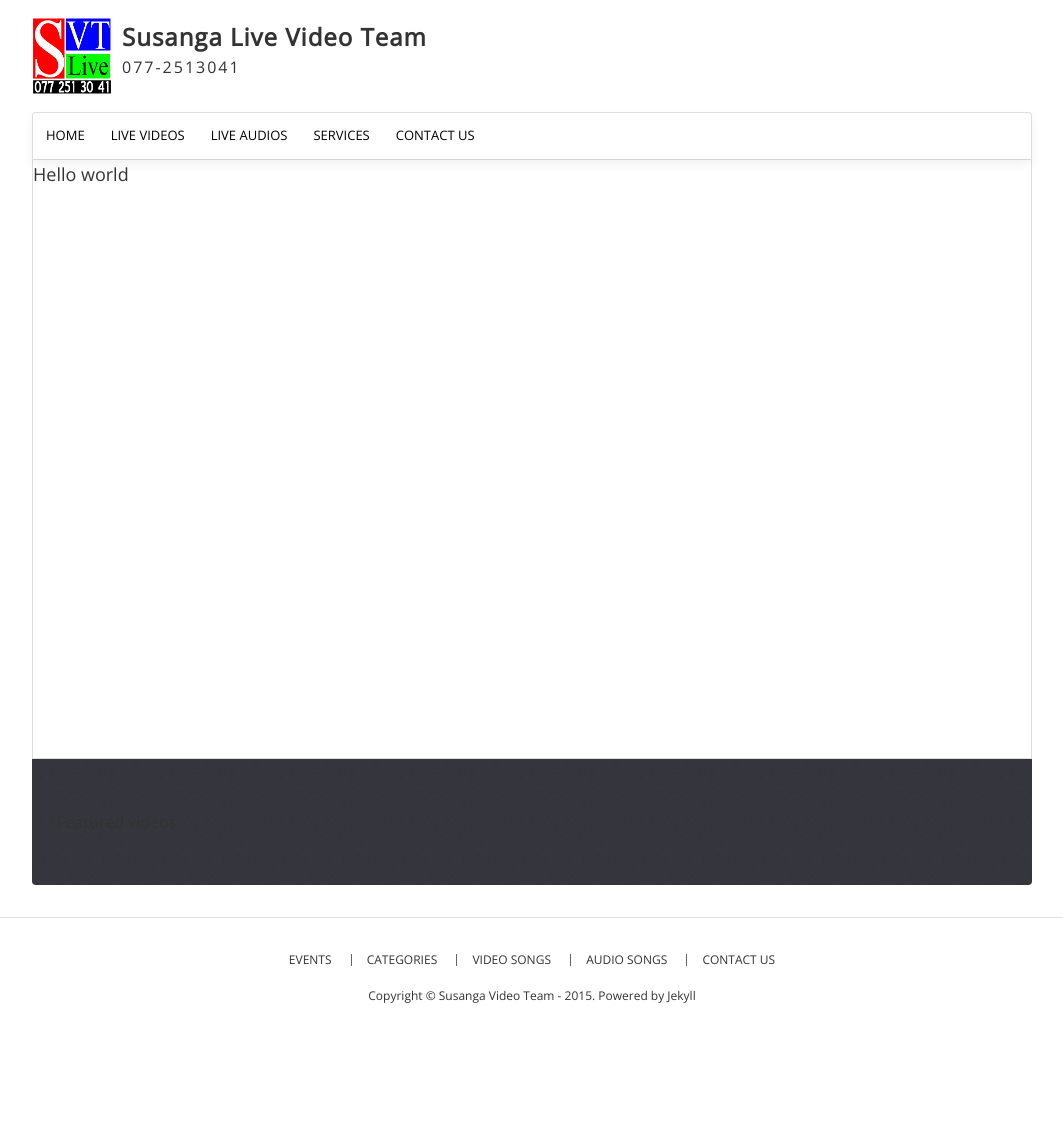
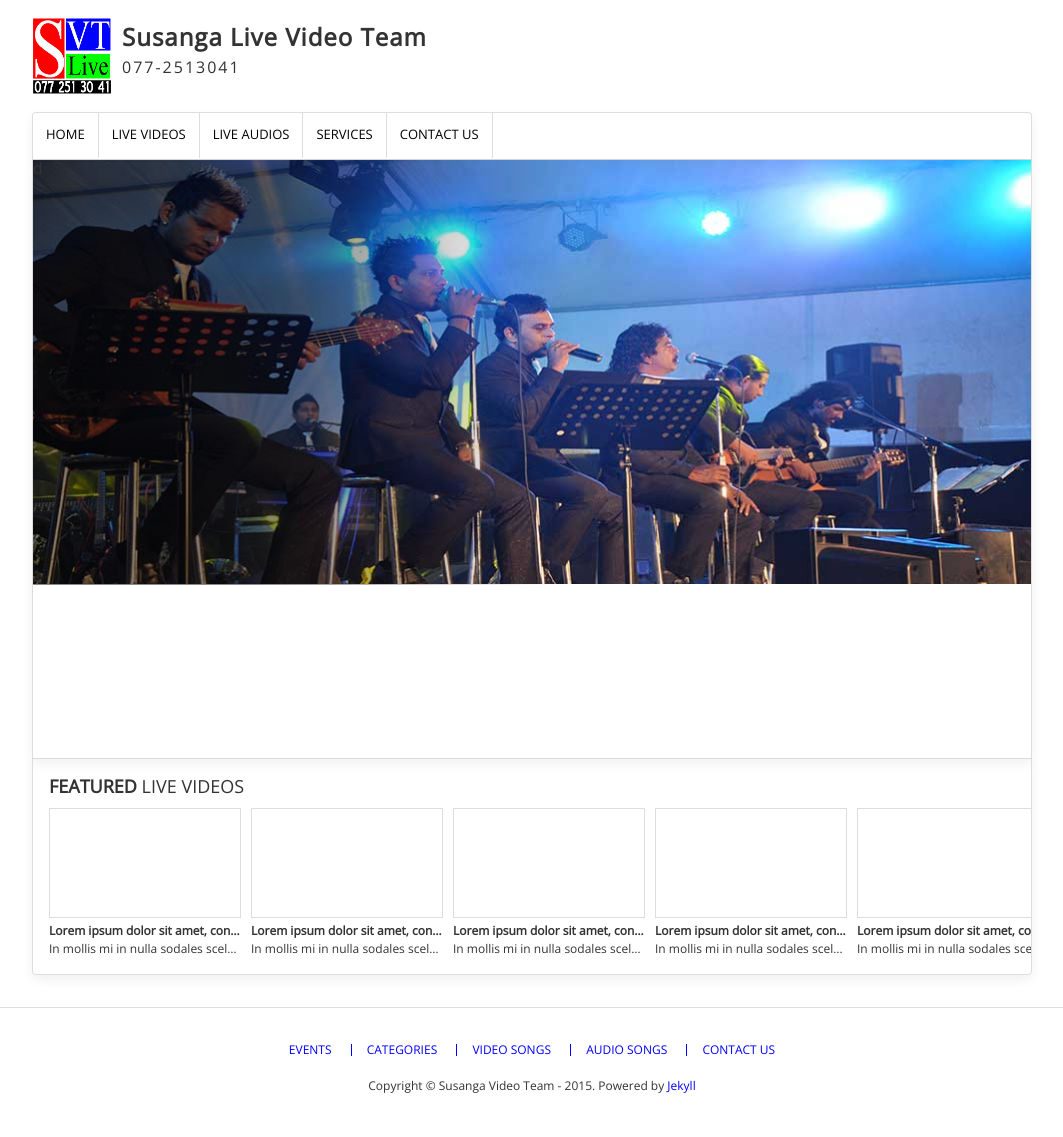
Before and after one commit to susanga/susanga.github.io, a Jekyll site: the page built from index.html, in a window 1280 px wide. Shown: the whole page, without its empty margins (108-1171 px from the left). Built offline with Jekyll 4.4.1, drawn with Linux system fonts in a browser that asks for light colours; nearby versions of some CDN libraries; the list of posts is cut into pages by our own code; before the commit the page ends 1047 px from its top, so only the background shows below that.

Commit message:
Featured live show panel

```diff
--- a/_config.yml
+++ b/_config.yml
@@ -6,7 +6,7 @@ description: > # this means to ignore newlines until "baseurl:"
   Susanga Video team official website.
 baseurl: "" # the subpath of your site, e.g. /blog/
 url: "https://susanga.github.io" # the base hostname & protocol for your site
-# url: "http://localhost:3000" # the base hostname & protocol for your site
+url: "http://localhost:3000" # the base hostname & protocol for your site
 logourl: /assets/images/susanga-logo.jpg # Site logo
 # Theme customization - please change from the defaults!
 theme:
--- a/_layouts/default.html
+++ b/_layouts/default.html
@@ -73,7 +73,34 @@
     {{ content }}
   </div>
   <div class="featured-videos">
-    Featured videos
+    <h4>Featured <span>Live Videos</span></h4>
+    <div class="videos-wrapper">
+      <div class="featured-video">
+        <div class="cover-video"></div>
+        <h5>Lorem ipsum dolor sit amet, consectetur adipiscing elit.</h5>
+        <p>In mollis mi in nulla sodales scelerisque placerat sit amet eros. </p>
+      </div>
+      <div class="featured-video">
+        <div class="cover-video"></div>
+        <h5>Lorem ipsum dolor sit amet, consectetur adipiscing elit.</h5>
+        <p>In mollis mi in nulla sodales scelerisque placerat sit amet eros. </p>
+      </div>
+      <div class="featured-video">
+        <div class="cover-video"></div>
+        <h5>Lorem ipsum dolor sit amet, consectetur adipiscing elit.</h5>
+        <p>In mollis mi in nulla sodales scelerisque placerat sit amet eros. </p>
+      </div>
+      <div class="featured-video">
+        <div class="cover-video"></div>
+        <h5>Lorem ipsum dolor sit amet, consectetur adipiscing elit.</h5>
+        <p>In mollis mi in nulla sodales scelerisque placerat sit amet eros. </p>
+      </div>
+      <div class="featured-video">
+        <div class="cover-video"></div>
+        <h5>Lorem ipsum dolor sit amet, consectetur adipiscing elit.</h5>
+        <p>In mollis mi in nulla sodales scelerisque placerat sit amet eros. </p>
+      </div>
+    </div>
   </div>
 </div>
 <div class="site-footer">
--- a/_scss/main.scss
+++ b/_scss/main.scss
@@ -210,7 +210,7 @@ img {
 
         background: $color-white;
         height: 45px;
-        line-height: 45px;
+        line-height: 42px;
         margin: 0;
         border-bottom: 1px solid #ddd;
         display: block;
@@ -223,22 +223,22 @@ img {
             border-bottom: none;
             display: inline-block;
             float: left;
+            border-right: 1px solid #ddd;
         }
         &:last-child {
             border-bottom: none;
         }
         a {
+            overflow:hidden;
             color: $nav-bar-fg-color;
             @include font-size(13px);
             text-transform: uppercase;
-            border-bottom: none;
             display: block;
             padding: 0 1em;
-            transition: background-color .3s;
-            transition: color .2s;
+            transition: border .3s;
+            border-bottom: 4px solid transparent;
             &:hover, &:focus, &:active {
-                background-color: $nav-bar-hover-bg-color;
-                color: $nav-bar-hover-fg-color;
+                border-bottom-color: $nav-bar-hover-bg-color;
             }
         }
     }
@@ -320,7 +320,8 @@ img {
         min-height: 600px;
     }
     border: 1px solid #ddd;
-    border: 1px solid #ddd;
+    @include box-shadow(0, 5px, 12px, rgba(0, 0, 0, 0.06));
+
 }
 
 .content-wrapper .post {
@@ -333,9 +334,71 @@ img {
     overflow: hidden;
     border-radius: 0 0 4px 4px;
     margin-bottom: 2em;
+    border:1px solid #DDD;
+    border-top:0;
+    padding: 16px;
+    @include box-shadow(0, 5px, 12px, rgba(0, 0, 0, 0.06));
+}
 
-    background: url(../images/top_player_bg.png) #30323a;
-    padding: 55px 25px;
+.featured-videos h4 {
+    text-transform: uppercase;
+    font-weight: 600;
+    margin-top: 0;
+    text-align: center;
+    @include MQ(M) {
+        text-align: left;
+    }
+}
+
+.featured-videos h4 span {
+    font-weight: 400;
+}
+
+.featured-videos .videos-wrapper {
+    display:flex;
+    flex-direction: column;
+    justify-content: center;
+    align-items: center;
+    @include MQ(M) {
+        flex-direction: row;
+        justify-content: flex-start;
+        align-items: flex-start;
+    }
+}
+
+.featured-videos .videos-wrapper .featured-video {
+    width:192px;
+    margin:0 10px 10px 0;
+    display: block;
+    @include MQ(M) {
+        margin-bottom: 0;
+        &:last-child {
+            margin-right: 0;
+        }
+    }
+}
+
+.featured-videos .videos-wrapper .featured-video {
+    h5, p {
+        white-space: nowrap;
+        overflow: hidden;
+        text-overflow: ellipsis;
+    }
+    h5 {
+        margin:5px 0 0 0;
+        font-weight: 600;
+        @include font-size(12px);
+    }
+    p {
+        margin: 0;
+        @include font-size(12px);
+    }
+}
+
+.cover-video {
+    width:100%;
+    height: 110px;
+    border: 1px solid #ddd;
 }
 
 .site-footer {
@@ -352,21 +415,56 @@ img {
     text-align: center;
     display: block;
     padding-bottom: 10px;
+    display: none;
+    @include MQ(M) { display: block; }
 }
 
 .site-footer p, .site-footer ul.bottom-menu li {
     text-align: center;
     @include font-size(12px);
+    a {
+        color: $logo-color-1;
+
+        line-height: 1em;
+        &:hover, &:focus {
+            border-bottom-color:$logo-color-1;
+        }
+    }
 }
 .site-footer ul.bottom-menu li {
     display: inline-block;
-    border-left: 1px solid #5f6666;
+    border-left: 1px solid $logo-color-1;
     line-height: 1em;
     font-size: 12px;
     padding: 0 15px;
     &:first-child { border-left: none; }
     a {
         text-transform: uppercase;
-        line-height: 1em;
     }
+
 }
+
+
+/*
+ * Main slider
+ */
+.main-slider {
+    width: 100%;
+    display: block;
+}
+
+.main-slider .main-slide {
+    position: relative;
+    img {z-index: 10;}
+}
+
+
+.main-slider .main-slide .video-list {
+    top:0;
+    left: 0
+    z-index: 20;
+    position:absolute;
+    width:1000px;
+    height: 425px;
+    background-image: url('../images/black_shading.png');
+}
--- a/assets/css/main.css
+++ b/assets/css/main.css
@@ -103,12 +103,13 @@ ul.social-media li {
 ul.social-media li > a {
   width: 24px;
   height: 24px;
-  border: 1px solid #019cad;
+  border: 1px solid #019bad;
   background-image: url("./images/socials-icons..svg");
   background-size: 168px 48px;
-  background-color: #016f7b;
+  background-color: #016e7b;
+  -webkit-transition: background-color 0.2s;
   transition: background-color 0.2s;
-  border-bottom-color: #019cad; }
+  border-bottom-color: #019bad; }
   ul.social-media li > a:hover {
     background-color: #FFFFFF; }
 ul.social-media li a.twitter {
@@ -150,6 +151,7 @@ ul.social-media li a.rss {
   background-image: url("./images/socials-icons.png");
   background-size: 168px 48px;
   border-radius: 0.25em;
+  -webkit-transition: background-color 0.2s;
   transition: background-color 0.2s;
   border-bottom-color: transparent; }
   .no-svg footer.main-footer ul.social-media li a:hover {
@@ -169,12 +171,12 @@ ul.social-media li a.rss {
   letter-spacing: 1px;
   border-bottom-width: 2px;
   display: inline-block;
-  -o-border-radius: 0.2em;
   border-radius: 0.2em;
   -ms-box-shadow: 1px 1px 3px rgba(0, 0, 0, 0.3);
   -o-box-shadow: 1px 1px 3px rgba(0, 0, 0, 0.3);
   box-shadow: 1px 1px 3px rgba(0, 0, 0, 0.3); }
   .btn:hover, .btn-disabled:hover, .btn:focus, .btn-disabled:focus {
+    -webkit-transition: background 0.2s;
     transition: background 0.2s; }
   .btn:active, .btn-disabled:active {
     -webkit-transform: translateY(1px);
@@ -185,8 +187,8 @@ ul.social-media li a.rss {
   border-color: #017785;
   background: rgba(1, 119, 133, 0.8); }
   .btn:hover, .btn:focus {
-    border-color: #01616c;
-    background: rgba(0, 97, 107, 0.8); }
+    border-color: #01606c;
+    background: rgba(1, 96, 108, 0.8); }
 
 .btn-disabled {
   border-color: #eeeeee;
@@ -194,7 +196,7 @@ ul.social-media li a.rss {
   color: #333333; }
   .btn-disabled:hover, .btn-disabled:focus {
     border-color: #e2e2e2;
-    background: rgba(225, 225, 225, 0.8); }
+    background: rgba(226, 226, 226, 0.8); }
   .btn-disabled:active {
     -webkit-transform: translateY(0);
     -ms-transform: translateY(0);
@@ -216,9 +218,9 @@ ul.social-media li a.rss {
   background-color: #777777;
   visibility: hidden;
   opacity: 0;
+  -webkit-transition: all 0.3s;
   transition: all 0.3s;
   border-bottom: none;
-  -o-border-radius: 2px;
   border-radius: 2px;
   right: 1em;
   bottom: 2em; }
@@ -234,7 +236,7 @@ ul.social-media li a.rss {
 
 .wc-top.wc-fade-out {
   /* if the user keeps scrolling down, the button is out of focus and becomes less visible */
-  opacity: 0.5; }
+  opacity: .5; }
 
 .no-touch .wc-top:hover {
   background-color: #e86256;
@@ -316,7 +318,8 @@ a {
   color: #333333; }
 
 a:hover {
-  transition: all 0.3s;
+  -webkit-transition: all .3s;
+  transition: all .3s;
   border-bottom-color: #333333; }
 
 /* Responsive images */
@@ -515,8 +518,7 @@ blockquote {
   font-size: 17.5px;
   background-color: #eeeeee;
   border-left: 2px solid #DDDDDD;
-  -o-border-radius: 0 0.3em 0.3em 0;
-  border-radius: 0 0.3em 0.3em 0; }
+  border-radius: 0 .3em .3em 0; }
   blockquote p:last-child, blockquote ul:last-child, blockquote ol:last-child {
     margin-bottom: 0; }
 
@@ -557,7 +559,7 @@ code, pre {
   font-family: Menlo, Monaco, "Courier New", monospace; }
 
 code {
-  padding: 2px 0.5em;
+  padding: 2px .5em;
   color: #bf616a;
   background-color: #f9f9f9;
   border-radius: 2px; }
@@ -622,9 +624,12 @@ pre code {
   width: 90%;
   max-width: 1000px;
   margin: 0 auto;
+  display: -webkit-box;
   display: -webkit-flex;
   display: -ms-flexbox;
   display: flex;
+  -webkit-box-orient: vertical;
+  -webkit-box-direction: normal;
   -webkit-flex-direction: column;
       -ms-flex-direction: column;
           flex-direction: column; }
@@ -637,6 +642,9 @@ pre code {
 /*
  * Top menu styles
  */
+.top-menu {
+  /*todo flex order */ }
+
 .top-menu nav#main-nav {
   overflow: hidden;
   clear: left;
@@ -646,7 +654,8 @@ pre code {
   background: #FFFFFF;
   border: 1px solid #ddd;
   border-radius: 4px;
-  transition: all 0.2s; }
+  -webkit-transition: all .2s;
+  transition: all .2s; }
   .top-menu nav#main-nav:after {
     content: "";
     display: table;
@@ -671,7 +680,7 @@ pre code {
   .top-menu nav#main-nav ul li {
     background: #FFFFFF;
     height: 45px;
-    line-height: 45px;
+    line-height: 42px;
     margin: 0;
     border-bottom: 1px solid #ddd;
     display: block;
@@ -682,35 +691,41 @@ pre code {
         text-align: left;
         border-bottom: none;
         display: inline-block;
-        float: left; } }
+        float: left;
+        border-right: 1px solid #ddd; } }
     .top-menu nav#main-nav ul li:last-child {
       border-bottom: none; }
     .top-menu nav#main-nav ul li a {
+      overflow: hidden;
       color: #000000;
       font-size: 13px;
       font-size: 0.8125rem;
       text-transform: uppercase;
-      border-bottom: none;
       display: block;
       padding: 0 1em;
-      transition: background-color 0.3s;
-      transition: color 0.2s; }
+      -webkit-transition: border .3s;
+              transition: border .3s;
+      border-bottom: 4px solid transparent; }
       .top-menu nav#main-nav ul li a:hover, .top-menu nav#main-nav ul li a:focus, .top-menu nav#main-nav ul li a:active {
-        background-color: #0000fe;
-        color: #FFFFFF; }
+        border-bottom-color: #0000fe; }
 
 /*
  * Top header styles
  */
 .top-header {
+  display: -webkit-box;
   display: -webkit-flex;
   display: -ms-flexbox;
   display: flex;
+  -webkit-box-orient: vertical;
+  -webkit-box-direction: normal;
   -webkit-flex-direction: column;
       -ms-flex-direction: column;
           flex-direction: column; }
   @media only screen and (min-width: 768px) {
     .top-header {
+      -webkit-box-orient: horizontal;
+      -webkit-box-direction: normal;
       -webkit-flex-direction: row;
           -ms-flex-direction: row;
               flex-direction: row; } }
@@ -766,9 +781,12 @@ pre code {
  * content-wrapper
  */
 .content-wrapper {
+  display: -webkit-box;
   display: -webkit-flex;
   display: -ms-flexbox;
   display: flex;
+  -webkit-box-orient: vertical;
+  -webkit-box-direction: normal;
   -webkit-flex-direction: column;
       -ms-flex-direction: column;
           flex-direction: column;
@@ -776,7 +794,9 @@ pre code {
   display: block;
   min-height: 100px;
   border: 1px solid #ddd;
-  border: 1px solid #ddd; }
+  -ms-box-shadow: 0 5px 12px rgba(0, 0, 0, 0.06);
+  -o-box-shadow: 0 5px 12px rgba(0, 0, 0, 0.06);
+  box-shadow: 0 5px 12px rgba(0, 0, 0, 0.06); }
   @media only screen and (min-width: 768px) {
     .content-wrapper {
       min-height: 400px; } }
@@ -788,22 +808,107 @@ pre code {
   width: 100%; }
 
 .featured-videos {
+  display: -webkit-box;
   display: -webkit-flex;
   display: -ms-flexbox;
   display: flex;
+  -webkit-box-orient: vertical;
+  -webkit-box-direction: normal;
   -webkit-flex-direction: column;
       -ms-flex-direction: column;
           flex-direction: column;
   overflow: hidden;
   border-radius: 0 0 4px 4px;
   margin-bottom: 2em;
-  background: url(../images/top_player_bg.png) #30323a;
-  padding: 55px 25px; }
+  border: 1px solid #DDD;
+  border-top: 0;
+  padding: 16px;
+  -ms-box-shadow: 0 5px 12px rgba(0, 0, 0, 0.06);
+  -o-box-shadow: 0 5px 12px rgba(0, 0, 0, 0.06);
+  box-shadow: 0 5px 12px rgba(0, 0, 0, 0.06); }
 
-.site-footer {
+.featured-videos h4 {
+  text-transform: uppercase;
+  font-weight: 600;
+  margin-top: 0;
+  text-align: center; }
+  @media only screen and (min-width: 768px) {
+    .featured-videos h4 {
+      text-align: left; } }
+
+.featured-videos h4 span {
+  font-weight: 400; }
+
+.featured-videos .videos-wrapper {
+  display: -webkit-box;
   display: -webkit-flex;
   display: -ms-flexbox;
   display: flex;
+  -webkit-box-orient: vertical;
+  -webkit-box-direction: normal;
+  -webkit-flex-direction: column;
+      -ms-flex-direction: column;
+          flex-direction: column;
+  -webkit-box-pack: center;
+  -webkit-justify-content: center;
+      -ms-flex-pack: center;
+          justify-content: center;
+  -webkit-box-align: center;
+  -webkit-align-items: center;
+      -ms-flex-align: center;
+          align-items: center; }
+  @media only screen and (min-width: 768px) {
+    .featured-videos .videos-wrapper {
+      -webkit-box-orient: horizontal;
+      -webkit-box-direction: normal;
+      -webkit-flex-direction: row;
+          -ms-flex-direction: row;
+              flex-direction: row;
+      -webkit-box-pack: start;
+      -webkit-justify-content: flex-start;
+          -ms-flex-pack: start;
+              justify-content: flex-start;
+      -webkit-box-align: start;
+      -webkit-align-items: flex-start;
+          -ms-flex-align: start;
+              align-items: flex-start; } }
+
+.featured-videos .videos-wrapper .featured-video {
+  width: 192px;
+  margin: 0 10px 10px 0;
+  display: block; }
+  @media only screen and (min-width: 768px) {
+    .featured-videos .videos-wrapper .featured-video {
+      margin-bottom: 0; }
+      .featured-videos .videos-wrapper .featured-video:last-child {
+        margin-right: 0; } }
+
+.featured-videos .videos-wrapper .featured-video h5, .featured-videos .videos-wrapper .featured-video p {
+  white-space: nowrap;
+  overflow: hidden;
+  text-overflow: ellipsis; }
+.featured-videos .videos-wrapper .featured-video h5 {
+  margin: 5px 0 0 0;
+  font-weight: 600;
+  font-size: 12px;
+  font-size: 0.75rem; }
+.featured-videos .videos-wrapper .featured-video p {
+  margin: 0;
+  font-size: 12px;
+  font-size: 0.75rem; }
+
+.cover-video {
+  width: 100%;
+  height: 110px;
+  border: 1px solid #ddd; }
+
+.site-footer {
+  display: -webkit-box;
+  display: -webkit-flex;
+  display: -ms-flexbox;
+  display: flex;
+  -webkit-box-orient: vertical;
+  -webkit-box-direction: normal;
   -webkit-flex-direction: column;
       -ms-flex-direction: column;
           flex-direction: column;
@@ -816,21 +921,47 @@ pre code {
   list-style: none;
   text-align: center;
   display: block;
-  padding-bottom: 10px; }
+  padding-bottom: 10px;
+  display: none; }
+  @media only screen and (min-width: 768px) {
+    .site-footer ul.bottom-menu {
+      display: block; } }
 
 .site-footer p, .site-footer ul.bottom-menu li {
   text-align: center;
   font-size: 12px;
   font-size: 0.75rem; }
+  .site-footer p a, .site-footer ul.bottom-menu li a {
+    color: #0000fe;
+    line-height: 1em; }
+    .site-footer p a:hover, .site-footer p a:focus, .site-footer ul.bottom-menu li a:hover, .site-footer ul.bottom-menu li a:focus {
+      border-bottom-color: #0000fe; }
 
 .site-footer ul.bottom-menu li {
   display: inline-block;
-  border-left: 1px solid #5f6666;
+  border-left: 1px solid #0000fe;
   line-height: 1em;
   font-size: 12px;
   padding: 0 15px; }
   .site-footer ul.bottom-menu li:first-child {
     border-left: none; }
   .site-footer ul.bottom-menu li a {
-    text-transform: uppercase;
-    line-height: 1em; }
+    text-transform: uppercase; }
+
+/*
+ * Main slider
+ */
+.main-slider {
+  width: 100%;
+  display: block; }
+
+.main-slider .main-slide {
+  position: relative; }
+
+.main-slider .main-slide .video-list {
+  top: 0;
+  left: 0;
+  position: absolute;
+  width: 1000px;
+  height: 425px;
+  background-image: url('../images/black_shading.png'); }
--- a/index.html
+++ b/index.html
@@ -2,6 +2,13 @@
 layout: default
 title: Your New Jekyll Site
 ---
-<div class="post">
-        <p>Hello world</p>
+<div class="main-slider">
+  <div class="main-slide">
+    <img
+    src="{{ '/assets/images/slider/slider-1.jpg' | prepend: site.baseurl | prepend: site.url }}"
+    alt="{{ site.title }}" />
+    <div class="video-list">
+      d
+    </div>
+  </div>
 </div>
```
Also changed, not shown: assets/images/black_shading.png (added).
